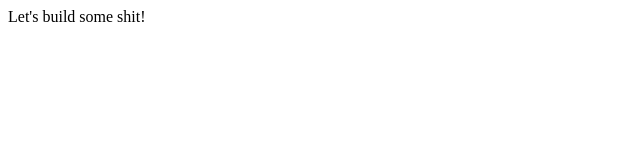
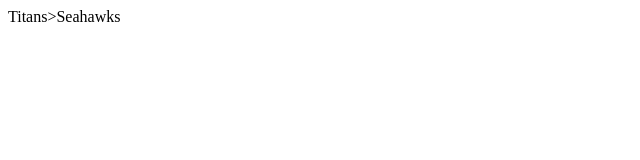
Before and after one commit to Teffisk/nfl-app, a React (Create React App) app: page / in a window 1280 px wide. Shown: the top 160 px of the page, without its empty margins (0-640 px from the left). Built offline with nearby package versions, Linux system fonts and the light colour scheme.

Commit message:
ben commit

```diff
--- a/src/App.js
+++ b/src/App.js
@@ -1,7 +1,7 @@
 import React from "react";
 
 function App() {
-  return <div className="App">Let's build some shit!</div>;
+  return <div className="App">Titans>Seahawks</div>;
 }
 
 export default App;
```
Also changed, not shown: 1 other file (tests, documents, lock files or other folders).
